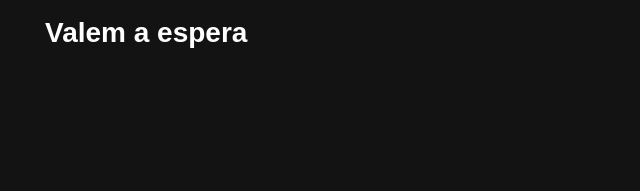
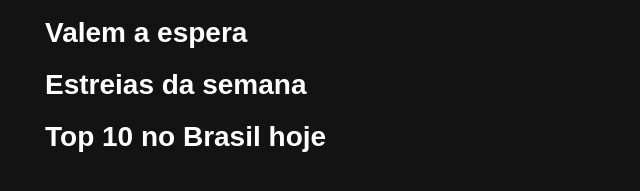
Before and after one commit to PetsuTHEPRO/ReplicaNetflix-Anime, a plain HTML site: page index.html in a window 1280 px wide. Shown: the part 71-262 px from the top of the page, without its empty margins (0-640 px from the left). Drawn offline with Linux system fonts and the light colour scheme.

Commit message:
Adicionei mais dois titulos

```diff
--- a/index.html
+++ b/index.html
@@ -23,6 +23,12 @@
         <article class="carrossel">
             <h1>Valem a espera</h1>
         </article>
+        <article class="carrossel">
+            <h1>Estreias da semana</h1>
+        </article>
+        <article class="carrossel">
+            <h1>Top 10 no Brasil hoje</h1>
+        </article>
 
     </section>
 </body>
```
